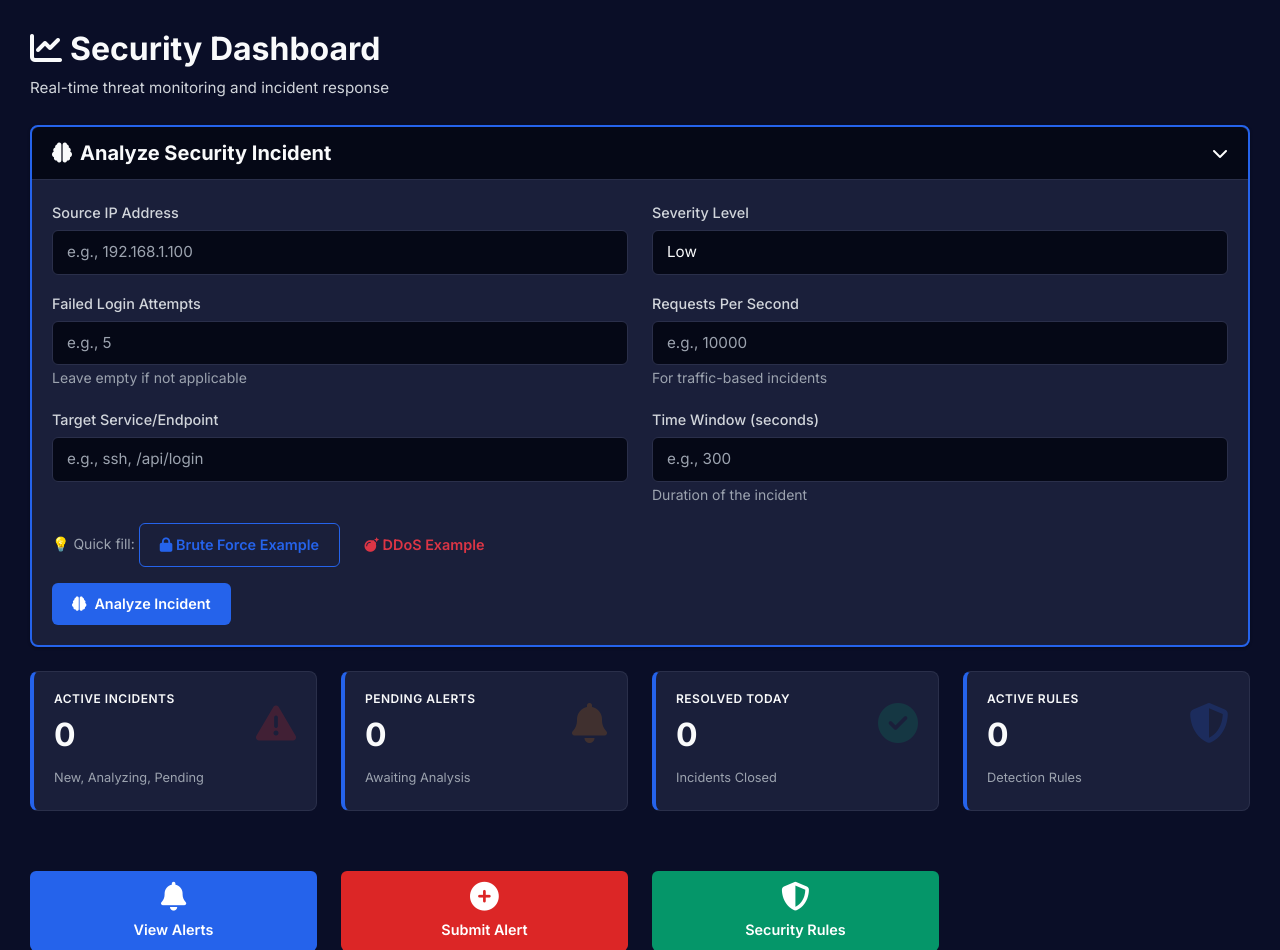
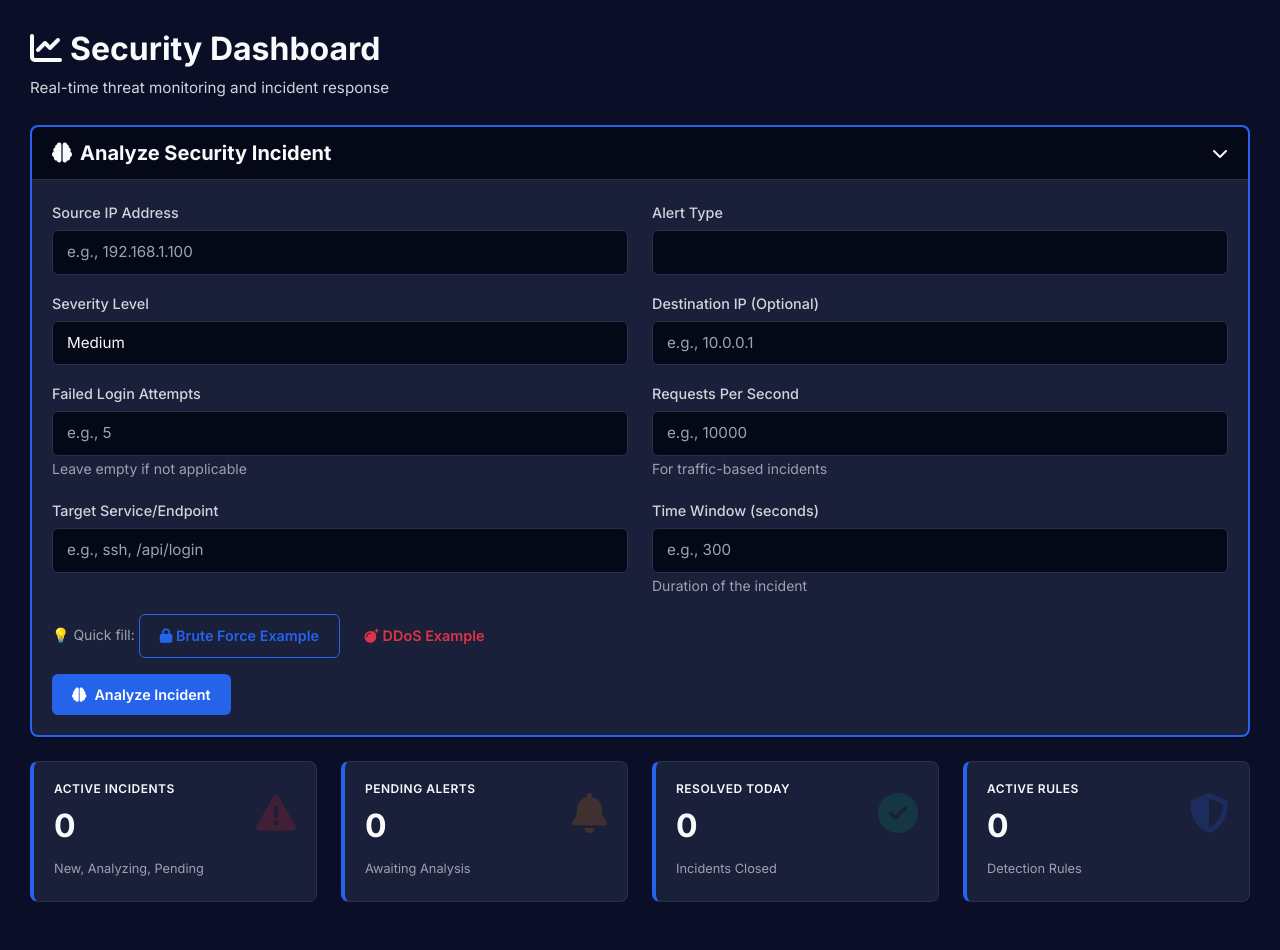
Before and after one commit to tangheng05/Cybersecurity-Incident-Response-Expert-System, a Flask app: page /dashboard/ in a window 1280 px wide. Shown: the top 950 px of the page. Run offline with Flask 3, Linux system fonts and the light colour scheme; a user stored in the database is signed in; lists and menus that the app fills with data are empty.

Commit message:
Dynamically populate alert types from database
Alert type choices in the alert form are now loaded from active AttackType records in the database instead of being hardcoded. The dashboard form and alert creation route were updated to support this, improving flexibility and maintainability. Also added a Destination IP field to the dashboard alert form.

```diff
--- a/app/routes/alert_routes.py
+++ b/app/routes/alert_routes.py
@@ -5,6 +5,7 @@ import json
 from flask import Blueprint, render_template, redirect, url_for, flash, request, session
 from app.models.alert import Alert
 from app.models.incident import Incident
+from app.models.attack_type import AttackType
 from app.forms.alert_forms import AlertForm
 from app.services.alert_service import AlertService
 from app.utils.decorators import login_required, role_required
@@ -45,6 +46,10 @@ def detail(alert_id: int):
 def create():
     """Create and analyze new alert - All users can submit"""
     form = AlertForm()
+
+    # Populate alert_type choices from database
+    attack_types = AttackType.query.filter_by(is_active=True).order_by(AttackType.name).all()
+    form.alert_type.choices = [(at.name, at.name.replace('_', ' ').title()) for at in attack_types]
 
     if form.validate_on_submit():
         try:
--- a/app/templates/dashboard/index.html
+++ b/app/templates/dashboard/index.html
@@ -225,13 +225,34 @@ block extra_css %}
             />
           </div>
           <div class="col-md-6">
+            <label class="form-label">Alert Type</label>
+            <select name="alert_type" id="alert_type" class="form-control" required>
+              {% for attack_type in attack_types %}
+              <option value="{{ attack_type.name }}">{{ attack_type.name.replace('_', ' ').title() }}</option>
+              {% endfor %}
+            </select>
+          </div>
+        </div>
+
+        <div class="row mb-3">
+          <div class="col-md-6">
             <label class="form-label">Severity Level</label>
             <select name="severity" id="severity" class="form-control" required>
               <option value="low">Low</option>
-              <option value="medium">Medium</option>
+              <option value="medium" selected>Medium</option>
               <option value="high">High</option>
               <option value="critical">Critical</option>
             </select>
+          </div>
+          <div class="col-md-6">
+            <label class="form-label">Destination IP (Optional)</label>
+            <input
+              type="text"
+              name="destination_ip"
+              id="destination_ip"
+              class="form-control"
+              placeholder="e.g., 10.0.0.1"
+            />
           </div>
         </div>
 
```
Also changed, not shown: app/forms/alert_forms.py (+2 -9 lines).
